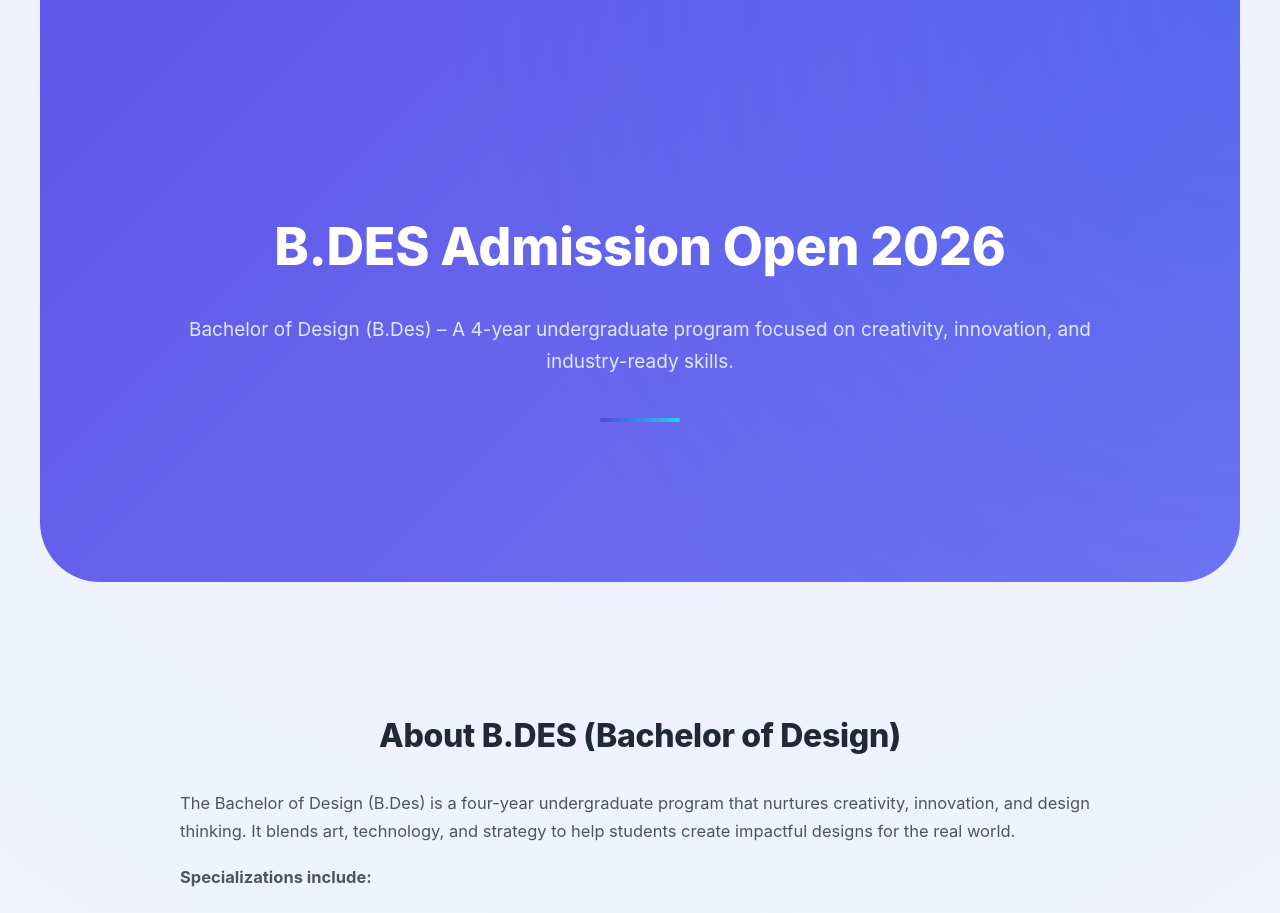
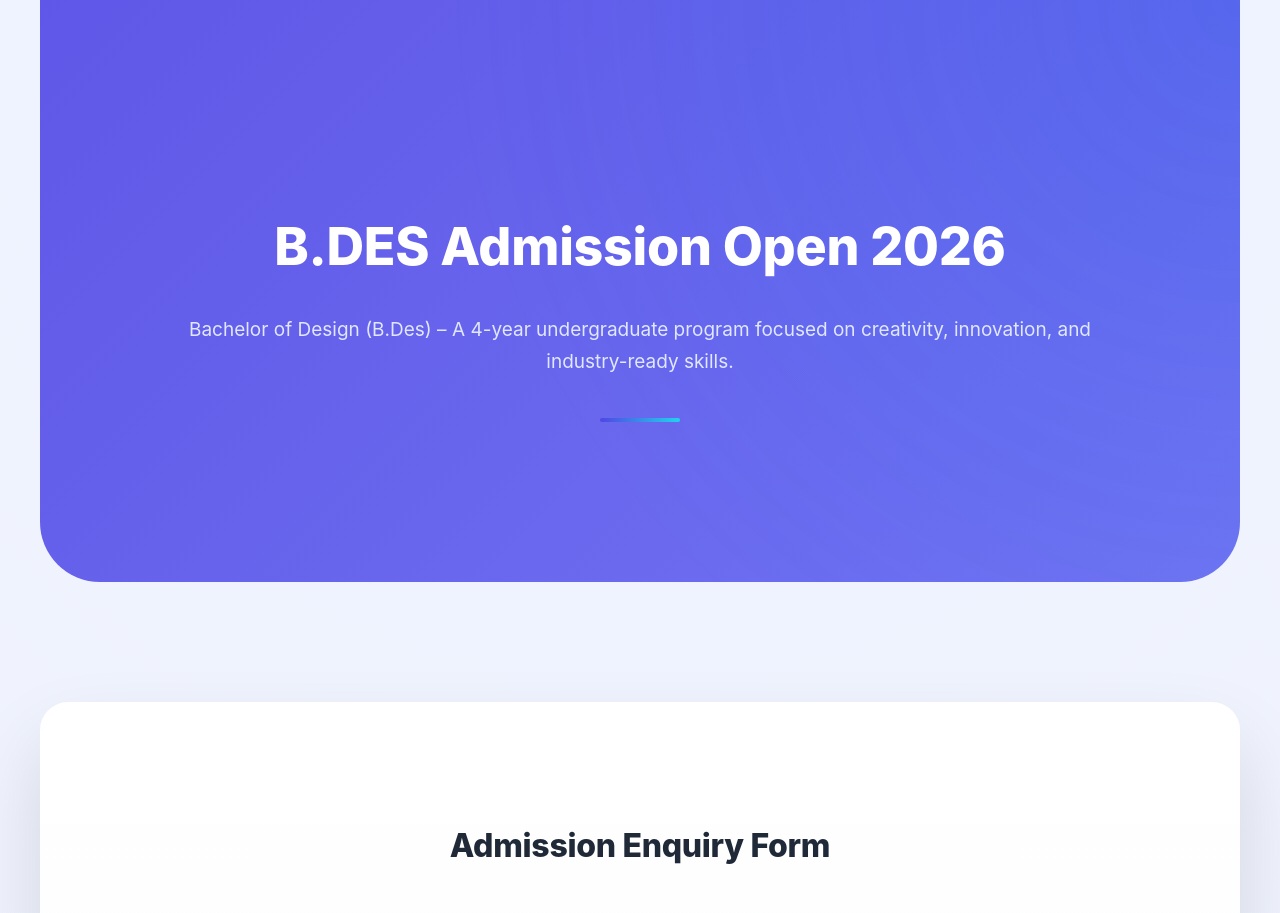
Before and after one commit to Anshagarwal1000/Application-Reminder, a React (Create React App) app: page / in a window 1280 px wide. Shown: the top 913 px of the page. Built offline with nearby package versions, Linux system fonts and the light colour scheme.

Commit message:
Changed the position of Form

```diff
--- a/src/App.js
+++ b/src/App.js
@@ -16,6 +16,7 @@ function App() {
   return (
     <div className="app">
       <BDesHero />
+      <ApplicationForm />
       <AboutBDes />
       <WhyChooseBDes />
       <CourseStructure />
@@ -24,7 +25,7 @@ function App() {
       <Fees />
       <TopColleges />
       <Careers />
-      <ApplicationForm />
+
     </div>
   );
 }
```
